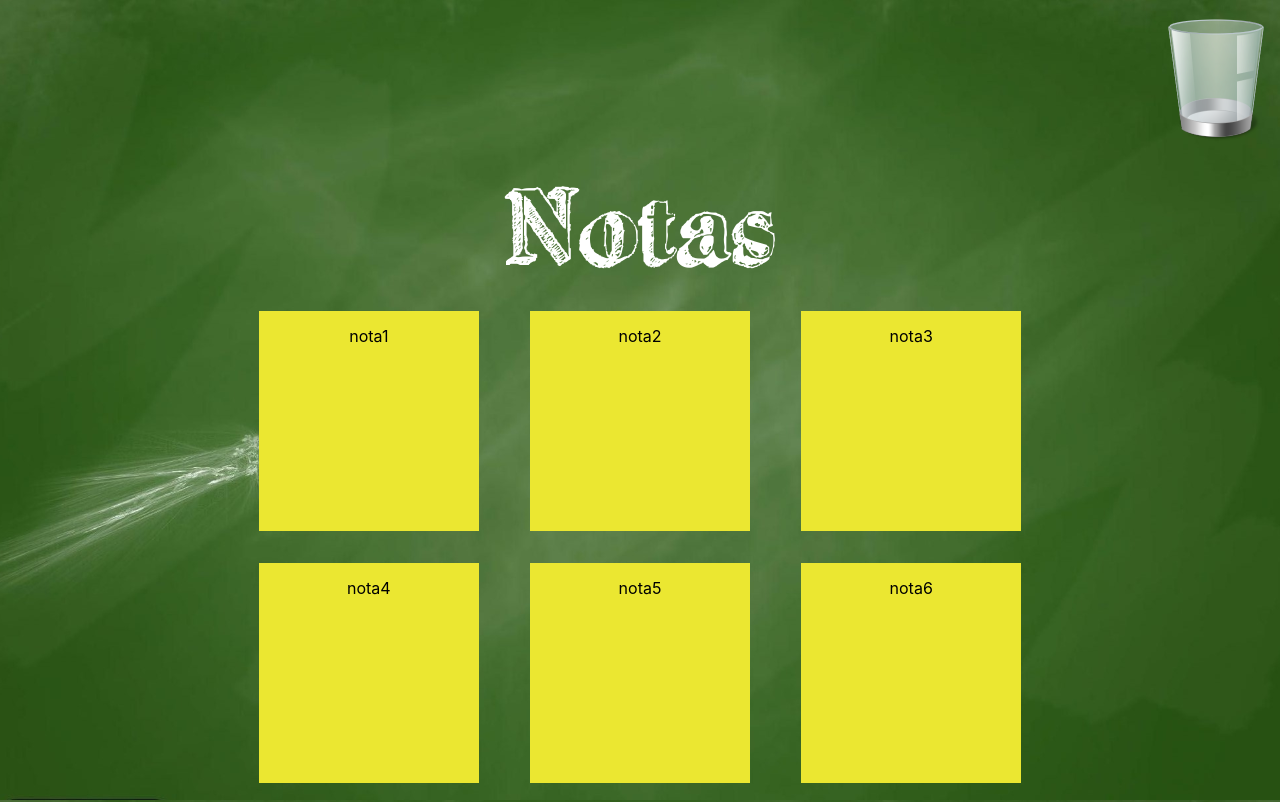
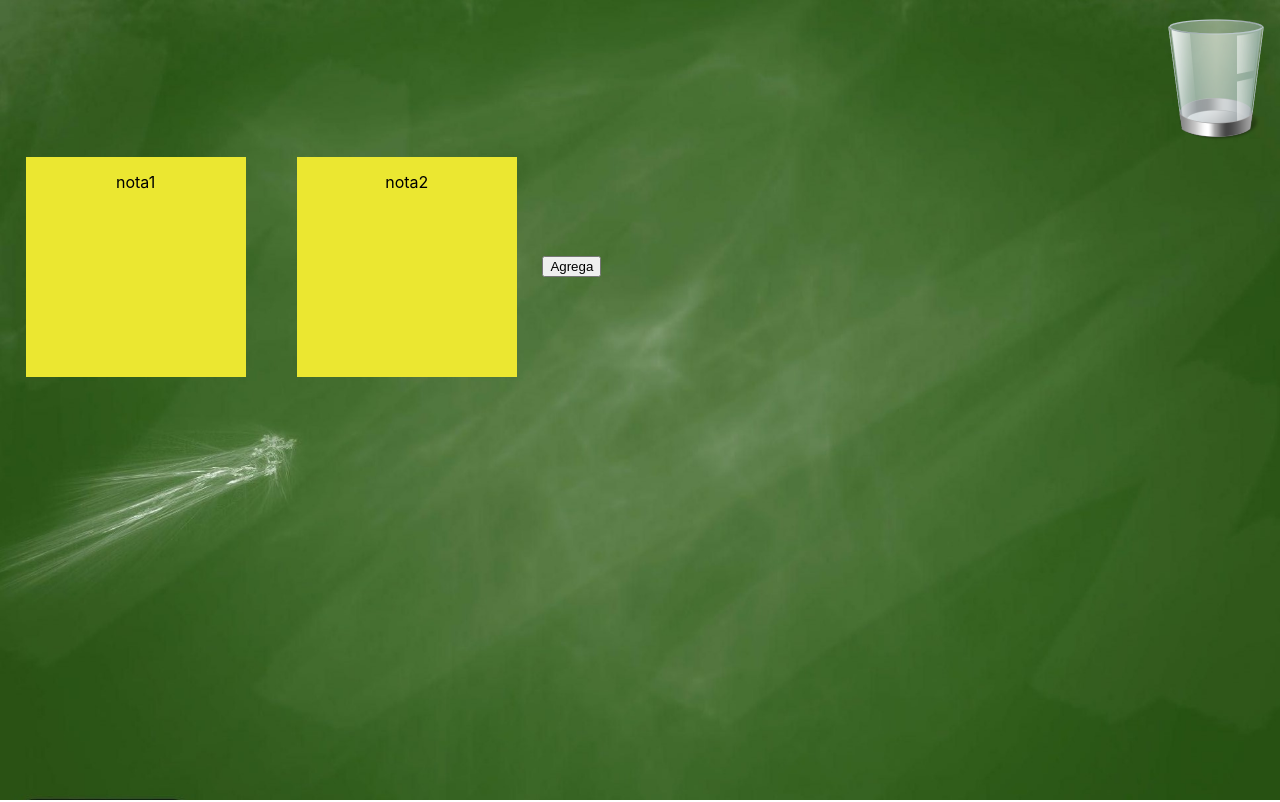
Before and after one commit to DG1984-UTEC/ReactEquipo3, a React (Create React App) app in the folder post-it/: page / in a window 1280 px wide. Shown: the top 802 px of the page. Built offline with nearby package versions, Linux system fonts and the light colour scheme.

Commit message:
agrego boton para agregar notas

```diff
--- a/post-it/src/list_post_it/ListPostIt.jsx
+++ b/post-it/src/list_post_it/ListPostIt.jsx
@@ -1,30 +1,55 @@
 import './list_post_it.css';
 /*import { post_it } from './model/post_it';*/
+import React, { useState} from 'react';
+
+
+
+
+export const ListPostIt= () => {
+    const [list_post_it, setState] = useState([{id:1,note:"nota1"},{id:2,note:"nota2"}]);
+    const [post_it, setCount] = useState({id:3,note:"nota3"});
+
+
+    function editPostIt(postIt){
+        console.log(postIt);
+    }
+
+
+
+
+    const  Add = (post_it) =>{
+
+    setState(list_post_it=>[...list_post_it,(post_it)]);
+    const notaid=post_it.id+1;
+    setCount({id:post_it.id+1,note:"nota"+notaid});
+    }
+
+    return (
+
+
+        <div className="postItWrap">
+
+
+            {
+               list_post_it.map(element => (
+
+                    <div className="postIt"  onClick={()=>editPostIt(element)} >{element.note}</div>
+
+                    ))
+
+            }
+
+
+                    <button className="btnadd"  onClick={() => Add(post_it)}>Agrega</button>
+
+
+
+        </div>
 
 
 
 
 
-
-function ListPostIt(){
-    let list_post_it=[{id:1,note:"nota1"}, {id:2,note:"nota2"},{id:3,note:"nota3"},{id:4,note:"nota4"},{id:5,note:"nota5"},{id:6,note:"nota6"},{id:7,note:"nota7"}];
-
-    function editPostIt(postIt){
-        console.log(postIt);
-    }
-
-    return (
-        <div className="postItContainer">
-            <h1>Notas</h1>
-            <div className="postItWrap">
-                {
-                    list_post_it.map(element => (
-
-                        <div onClick={()=>editPostIt(element)} className="postIt" key={element.id}>{element.note}</div>
-                    ))
-                }
-            </div>
-        </div>
     );
 
 
@@ -33,4 +58,4 @@ function ListPostIt(){
 
 
 
-export default ListPostIt;
+//export default ListPostIt;
--- a/post-it/src/list_post_it/list_post_it.css
+++ b/post-it/src/list_post_it/list_post_it.css
@@ -48,3 +48,8 @@
     color: white;
     text-align: center;
 }
+
+
+.btnadd{
+    margin: auto;
+}
--- a/post-it/src/root/Root.jsx
+++ b/post-it/src/root/Root.jsx
@@ -1,5 +1,5 @@
 import {BrowserRouter,Switch,Route} from "react-router-dom"
-import ListPostIt from "../list_post_it/ListPostIt"
+import {ListPostIt} from "../list_post_it/ListPostIt"
 import TrashCan from "../trash_can/TrashCan"
 
 const Root=()=>{
```
Also changed, not shown: 1 other file (tests, documents, lock files or other folders).
